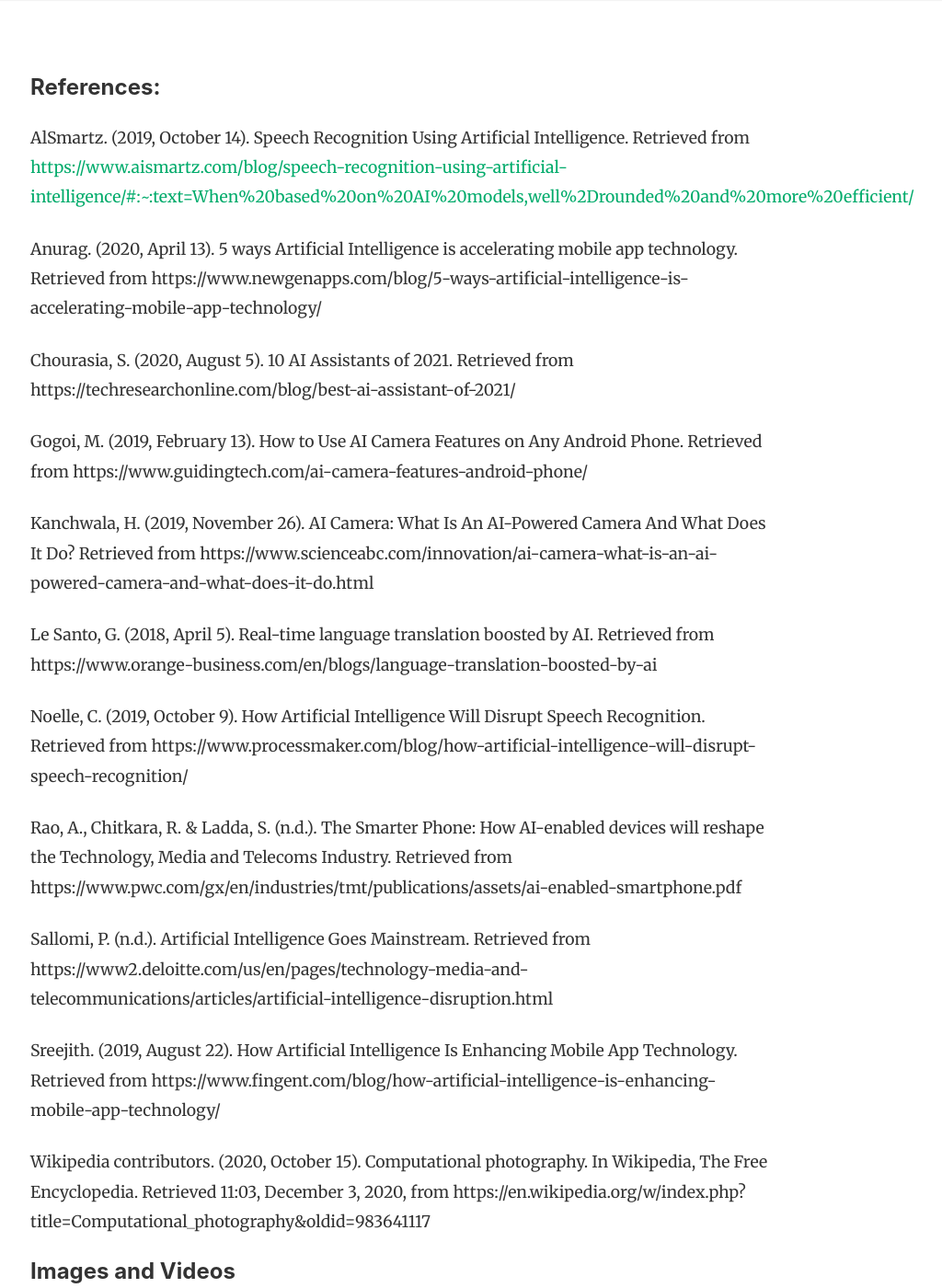
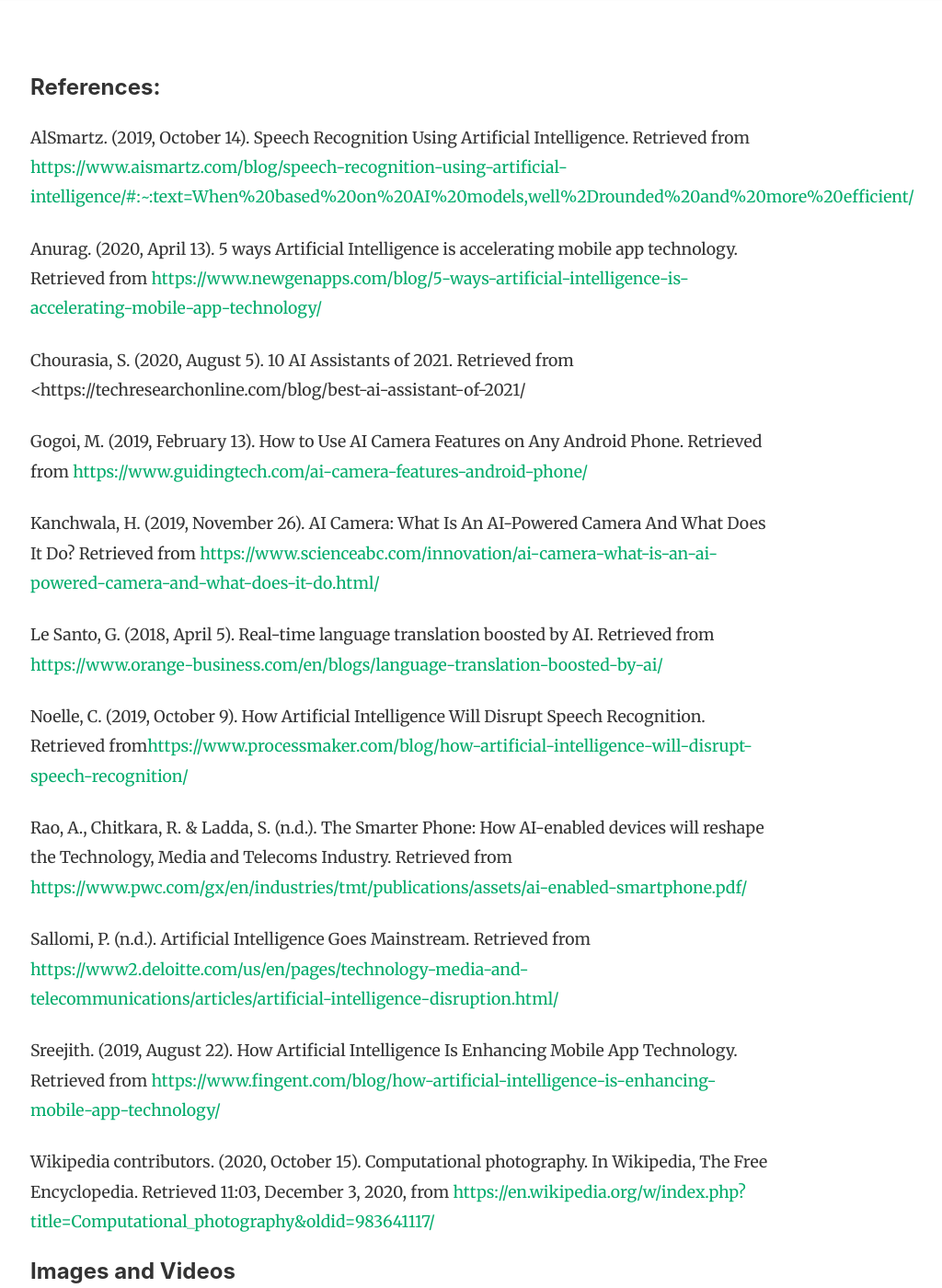
Before and after one commit to mclag/mms142-groupg-2020, a Jekyll site: the page built from _posts/2020-12-06-ai_mobilephone.md, in a window 1280 px wide and 1400 px high, scrolled down 8279 px. Shown: the whole window at 92% size, without its empty margins (67-1091 px from the left). Built offline with Jekyll 4.4.1, drawn with Linux system fonts in a browser that asks for light colours; nearby versions of some CDN libraries; comment, search, counter and statistics services are not loaded; some of the changed lines change nothing that is shown; some of the changed text lies outside the part shown.

Commit message:
Update 2020-12-06-ai_mobilephone.md

```diff
--- a/_posts/2020-12-06-ai_mobilephone.md
+++ b/_posts/2020-12-06-ai_mobilephone.md
@@ -71,47 +71,44 @@
 
 AlSmartz. (2019, October 14). Speech Recognition Using Artificial Intelligence. Retrieved from <https://www.aismartz.com/blog/speech-recognition-using-artificial-intelligence/#:~:text=When%20based%20on%20AI%20models,well%2Drounded%20and%20more%20efficient/>
 
-Anurag. (2020, April 13). 5 ways Artificial Intelligence is accelerating mobile app technology. Retrieved from https://www.newgenapps.com/blog/5-ways-artificial-intelligence-is-accelerating-mobile-app-technology/
+Anurag. (2020, April 13). 5 ways Artificial Intelligence is accelerating mobile app technology. Retrieved from <https://www.newgenapps.com/blog/5-ways-artificial-intelligence-is-accelerating-mobile-app-technology/>
 
-Chourasia, S. (2020, August 5). 10 AI Assistants of 2021. Retrieved from https://techresearchonline.com/blog/best-ai-assistant-of-2021/
+Chourasia, S. (2020, August 5). 10 AI Assistants of 2021. Retrieved from <https://techresearchonline.com/blog/best-ai-assistant-of-2021/
 
-Gogoi, M. (2019, February 13). How to Use AI Camera Features on Any Android Phone. Retrieved from https://www.guidingtech.com/ai-camera-features-android-phone/
+Gogoi, M. (2019, February 13). How to Use AI Camera Features on Any Android Phone. Retrieved from <https://www.guidingtech.com/ai-camera-features-android-phone/>
 
-Kanchwala, H. (2019, November 26). AI Camera: What Is An AI-Powered Camera And What Does It Do? Retrieved from https://www.scienceabc.com/innovation/ai-camera-what-is-an-ai-powered-camera-and-what-does-it-do.html
+Kanchwala, H. (2019, November 26). AI Camera: What Is An AI-Powered Camera And What Does It Do? Retrieved from <https://www.scienceabc.com/innovation/ai-camera-what-is-an-ai-powered-camera-and-what-does-it-do.html/>
 
-Le Santo, G. (2018, April 5). Real-time language translation boosted by AI. Retrieved from
-https://www.orange-business.com/en/blogs/language-translation-boosted-by-ai
+Le Santo, G. (2018, April 5). Real-time language translation boosted by AI. Retrieved from <https://www.orange-business.com/en/blogs/language-translation-boosted-by-ai/>
 
-Noelle, C. (2019, October 9). How Artificial Intelligence Will Disrupt Speech Recognition. Retrieved from  https://www.processmaker.com/blog/how-artificial-intelligence-will-disrupt-speech-recognition/
+Noelle, C. (2019, October 9). How Artificial Intelligence Will Disrupt Speech Recognition. Retrieved from<https://www.processmaker.com/blog/how-artificial-intelligence-will-disrupt-speech-recognition/>
 
-Rao, A., Chitkara, R. & Ladda, S. (n.d.). The Smarter Phone: How AI-enabled devices will reshape the Technology, Media and Telecoms Industry. Retrieved from
-https://www.pwc.com/gx/en/industries/tmt/publications/assets/ai-enabled-smartphone.pdf
+Rao, A., Chitkara, R. & Ladda, S. (n.d.). The Smarter Phone: How AI-enabled devices will reshape the Technology, Media and Telecoms Industry. Retrieved from <https://www.pwc.com/gx/en/industries/tmt/publications/assets/ai-enabled-smartphone.pdf/>
 
-Sallomi, P. (n.d.). Artificial Intelligence Goes Mainstream. Retrieved from https://www2.deloitte.com/us/en/pages/technology-media-and-telecommunications/articles/artificial-intelligence-disruption.html
+Sallomi, P. (n.d.). Artificial Intelligence Goes Mainstream. Retrieved from <https://www2.deloitte.com/us/en/pages/technology-media-and-telecommunications/articles/artificial-intelligence-disruption.html/>
 
-Sreejith. (2019, August 22). How Artificial Intelligence Is Enhancing Mobile App Technology. Retrieved from
-https://www.fingent.com/blog/how-artificial-intelligence-is-enhancing-mobile-app-technology/
+Sreejith. (2019, August 22). How Artificial Intelligence Is Enhancing Mobile App Technology. Retrieved from <https://www.fingent.com/blog/how-artificial-intelligence-is-enhancing-mobile-app-technology/>
 
-Wikipedia contributors. (2020, October 15). Computational photography. In Wikipedia, The Free Encyclopedia. Retrieved 11:03, December 3, 2020, from https://en.wikipedia.org/w/index.php?title=Computational_photography&oldid=983641117
+Wikipedia contributors. (2020, October 15). Computational photography. In Wikipedia, The Free Encyclopedia. Retrieved 11:03, December 3, 2020, from <https://en.wikipedia.org/w/index.php?title=Computational_photography&oldid=983641117/>
 
 #### Images and Videos
 
-https://pixabay.com/illustrations/technology-smartphone-industry-5246655/
+<https://pixabay.com/illustrations/technology-smartphone-industry-5246655/>
 
-https://www.youtube.com/watch?v=80AyUCjZYZM-
+<https://www.youtube.com/watch?v=80AyUCjZYZM-/>
 
-https://www.youtube.com/watch?v=mfnU00cpr44&t=59s
+<https://www.youtube.com/watch?v=mfnU00cpr44&t=59s/>
 
-https://www.facebook.com/events/695002031434114/?post_id=703267667274217&view=permalink
+<https://www.facebook.com/events/695002031434114/?post_id=703267667274217&view=permalink/>
 
-https://www.youtube.com/watch?v=cnXapYkboRQ-
+<https://www.youtube.com/watch?v=cnXapYkboRQ-/>
 
-https://www.youtube.com/watch?v=Dley0qgbFxk
+<https://www.youtube.com/watch?v=Dley0qgbFxk/>
 
-https://www.oppo.com/ph/smartphones/series-reno/reno4/
+<https://www.oppo.com/ph/smartphones/series-reno/reno4/>
 
-https://www.youtube.com/watch?v=z-t1h0Y8vuM
+<https://www.youtube.com/watch?v=z-t1h0Y8vuM/>
 
-https://www.youtube.com/watch?v=g4m6StzUcOw
+<https://www.youtube.com/watch?v=g4m6StzUcOw/>
 
-https://www.youtube.com/watch?v=ou9CjRWq1tM-
+<https://www.youtube.com/watch?v=ou9CjRWq1tM-/>
```
